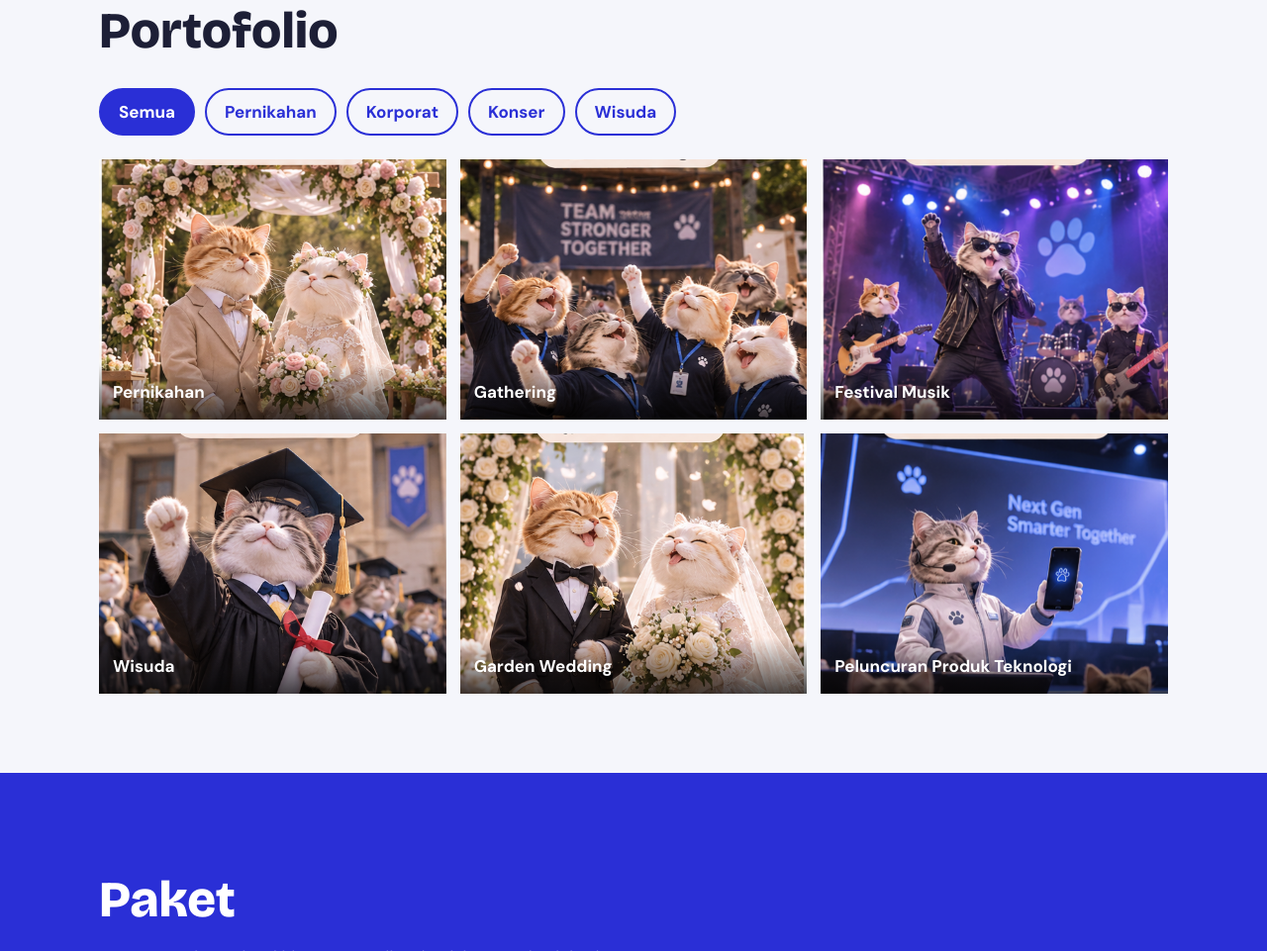
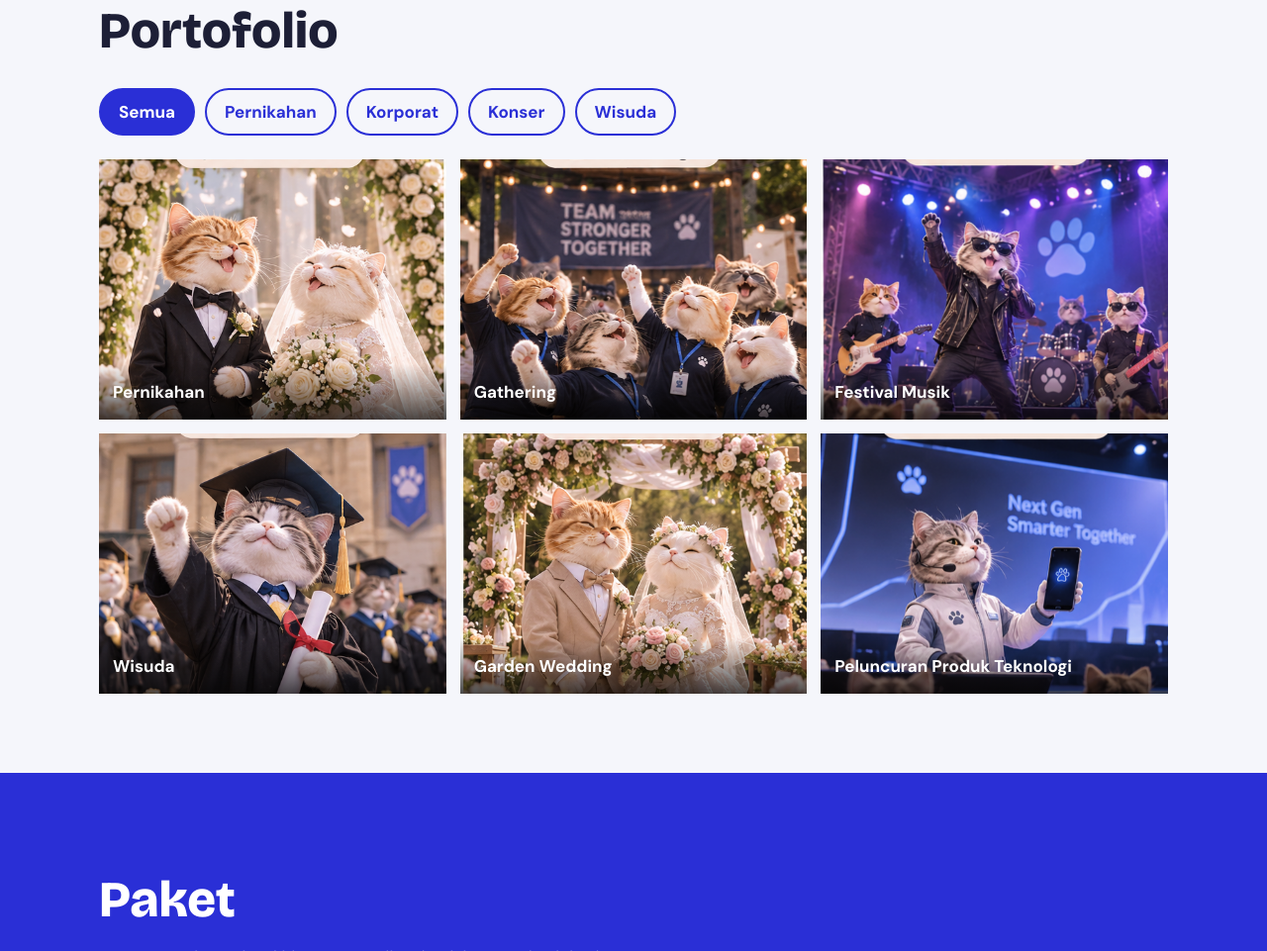
Before and after one commit to Ularadani/eo-abdul, a plain HTML site: page index.html in a window 1280 px wide. Shown: the part 2632-3593 px from the top of the page at 99% size. Drawn offline with nearby package versions, Linux system fonts and the light colour scheme; no server answers.

Commit message:
porto img3

```diff
--- a/style.css
+++ b/style.css
@@ -62,11 +62,11 @@ a{color:inherit}
 .abdul_porto:hover{transform:scale(1.02)}
 .abdul_porto[hidden]{display:none}
 .abdul_porto span{position:absolute;left:0;right:0;bottom:0;padding:14px;font-weight:700;background:linear-gradient(transparent,rgba(0,0,0,.7))}
-.abdul_p1{background:url(assets/images/porto-6.png) center/cover no-repeat,linear-gradient(150deg,#ff8aa8,#6a2c70)}
+.abdul_p1{background:url(assets/images/porto-2.png) center/cover no-repeat,linear-gradient(150deg,#ff8aa8,#6a2c70)}
 .abdul_p2{background:url(assets/images/porto-3.png) center/cover no-repeat,linear-gradient(150deg,#4cc9f0,#1a1d8f)}
 .abdul_p3{background:url(assets/images/porto-4.png) center/cover no-repeat,linear-gradient(150deg,#ffc233,#b5179e)}
 .abdul_p4{background:url(assets/images/porto-5.png) center/cover no-repeat,linear-gradient(150deg,#80ed99,#22577a)}
-.abdul_p5{background:url(assets/images/porto-2.png) center/cover no-repeat,linear-gradient(150deg,#f9c74f,#43aa8b)}
+.abdul_p5{background:url(assets/images/porto-6.png) center/cover no-repeat,linear-gradient(150deg,#f9c74f,#43aa8b)}
 .abdul_p6{background:url(assets/images/porto-1.png) center/cover no-repeat,linear-gradient(150deg,#9d4edd,#10002b)}
 
 .abdul_paket_grid{display:grid;grid-template-columns:repeat(3,1fr);gap:20px;align-items:stretch}
```
